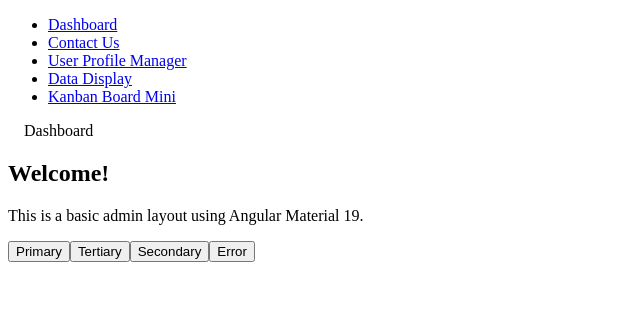
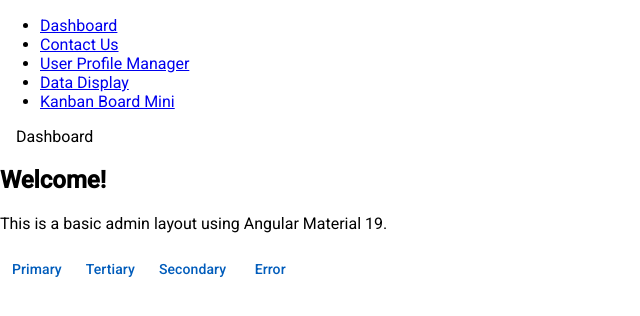
Before and after one commit to liteninkiran/oop-coders-angular-material-19, an Angular app: page / in a window 1280 px wide. Shown: the top 316 px of the page, without its empty margins (0-640 px from the left). Built offline with nearby package versions, Linux system fonts and the light colour scheme.

Commit message:
Installing Angular Material via CLI

```diff
--- a/angular.json
+++ b/angular.json
@@ -32,6 +32,7 @@
               }
             ],
             "styles": [
+              "@angular/material/prebuilt-themes/azure-blue.css",
               "src/styles.scss"
             ],
             "scripts": []
@@ -91,6 +92,7 @@
               }
             ],
             "styles": [
+              "@angular/material/prebuilt-themes/azure-blue.css",
               "src/styles.scss"
             ],
             "scripts": []
--- a/package.json
+++ b/package.json
@@ -11,10 +11,12 @@
   "private": true,
   "dependencies": {
     "@angular/animations": "^19.0.0",
+    "@angular/cdk": "^19.2.19",
     "@angular/common": "^19.0.0",
     "@angular/compiler": "^19.0.0",
     "@angular/core": "^19.0.0",
     "@angular/forms": "^19.0.0",
+    "@angular/material": "^19.2.19",
     "@angular/platform-browser": "^19.0.0",
     "@angular/platform-browser-dynamic": "^19.0.0",
     "@angular/router": "^19.0.0",
--- a/src/app/pages/dashboard/dashboard.component.html
+++ b/src/app/pages/dashboard/dashboard.component.html
@@ -1,6 +1,6 @@
 <h2>Welcome!</h2>
 <p>This is a basic admin layout using Angular Material 19.</p>
-<button>Primary</button>
-<button>Tertiary</button>
-<button>Secondary</button>
-<button>Error</button>
+<button mat-button>Primary</button>
+<button mat-button>Tertiary</button>
+<button mat-button>Secondary</button>
+<button mat-button>Error</button>
--- a/src/app/pages/dashboard/dashboard.component.ts
+++ b/src/app/pages/dashboard/dashboard.component.ts
@@ -1,8 +1,9 @@
-import { Component, inject } from '@angular/core';
+import { Component } from '@angular/core';
+import { MatButtonModule } from '@angular/material/button';
 
 @Component({
     selector: 'app-dashboard',
-    imports: [],
+    imports: [MatButtonModule],
     templateUrl: './dashboard.component.html',
     styleUrl: './dashboard.component.scss',
 })
--- a/src/index.html
+++ b/src/index.html
@@ -6,8 +6,16 @@
         <base href="/" />
         <meta name="viewport" content="width=device-width, initial-scale=1" />
         <link rel="icon" type="image/x-icon" href="favicon.ico" />
+        <link
+            href="https://fonts.googleapis.com/css2?family=Roboto:wght@300;400;500&display=swap"
+            rel="stylesheet"
+        />
+        <link
+            href="https://fonts.googleapis.com/icon?family=Material+Icons"
+            rel="stylesheet"
+        />
     </head>
-    <body>
+    <body class="mat-typography">
         <app-root></app-root>
     </body>
 </html>
--- a/src/styles.scss
+++ b/src/styles.scss
@@ -1 +1,4 @@
 /* You can add global styles to this file, and also import other style files */
+
+html, body { height: 100%; }
+body { margin: 0; font-family: Roboto, "Helvetica Neue", sans-serif; }
```
Also changed, not shown: 1 other file (tests, documents, lock files or other folders).
